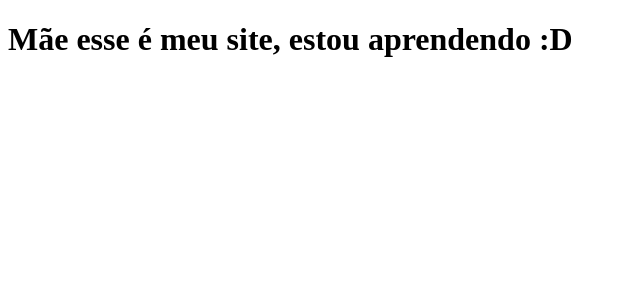
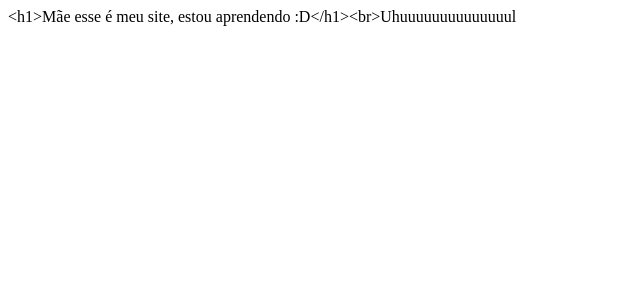
Before and after one commit to PedroHMS94/clone-tabnews, a Next.js app: page / in a window 1280 px wide. Shown: the top 300 px of the page, without its empty margins (0-640 px from the left). Built offline with nearby package versions, Linux system fonts and the light colour scheme.

Commit message:
Praticando JS

```diff
--- a/pages/index.js
+++ b/pages/index.js
@@ -1,5 +1,8 @@
 function Home() {
-    return <h1>Mãe esse é meu site, estou aprendendo :D</h1>
+    var retorno = '<h1>Mãe esse é meu site, estou aprendendo :D</h1>'
+    retorno = retorno + '<br>'
+    retorno = retorno + 'Uhuuuuuuuuuuuuuul'
+    return retorno
 }
 
 export default Home;
```
